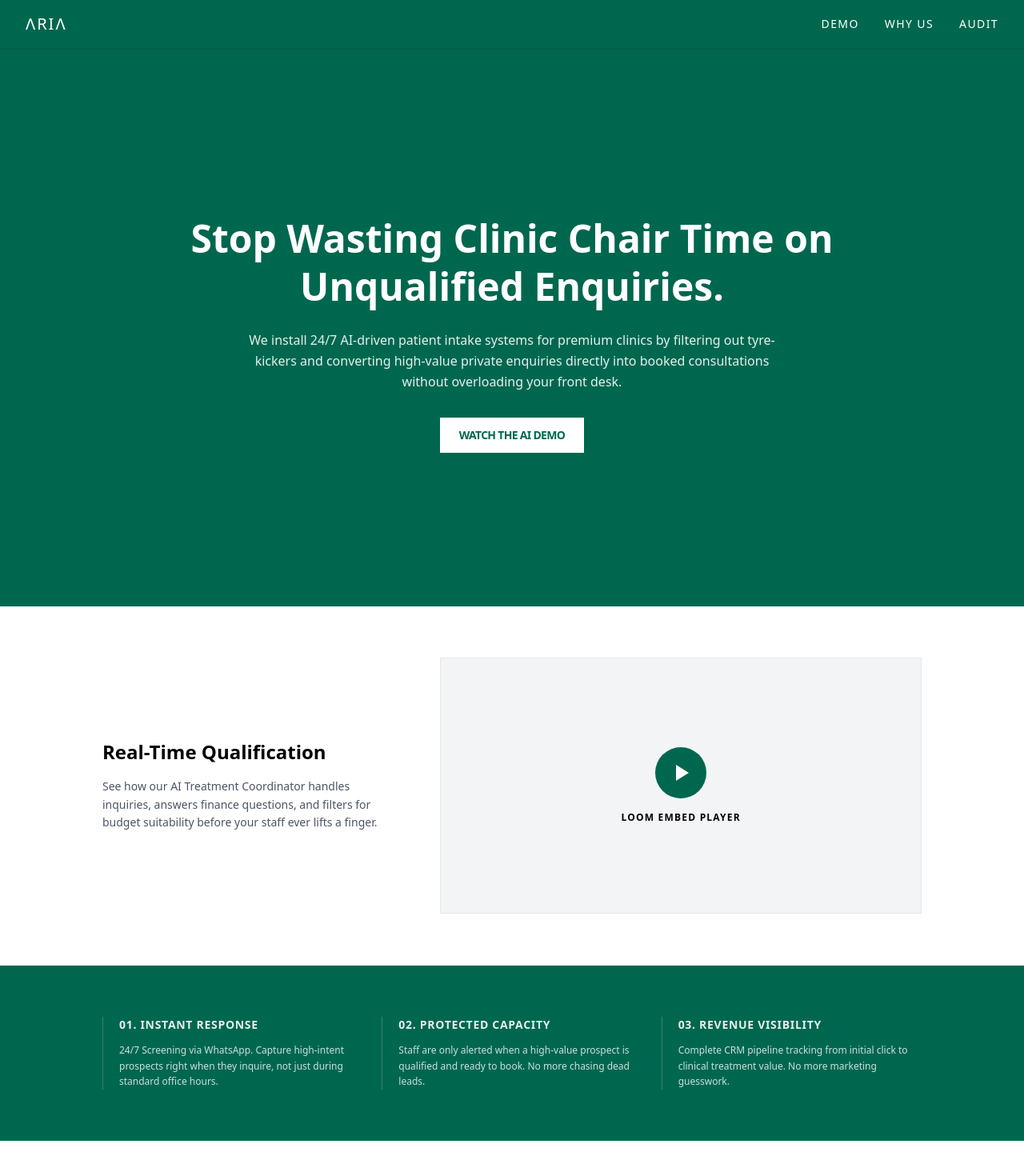
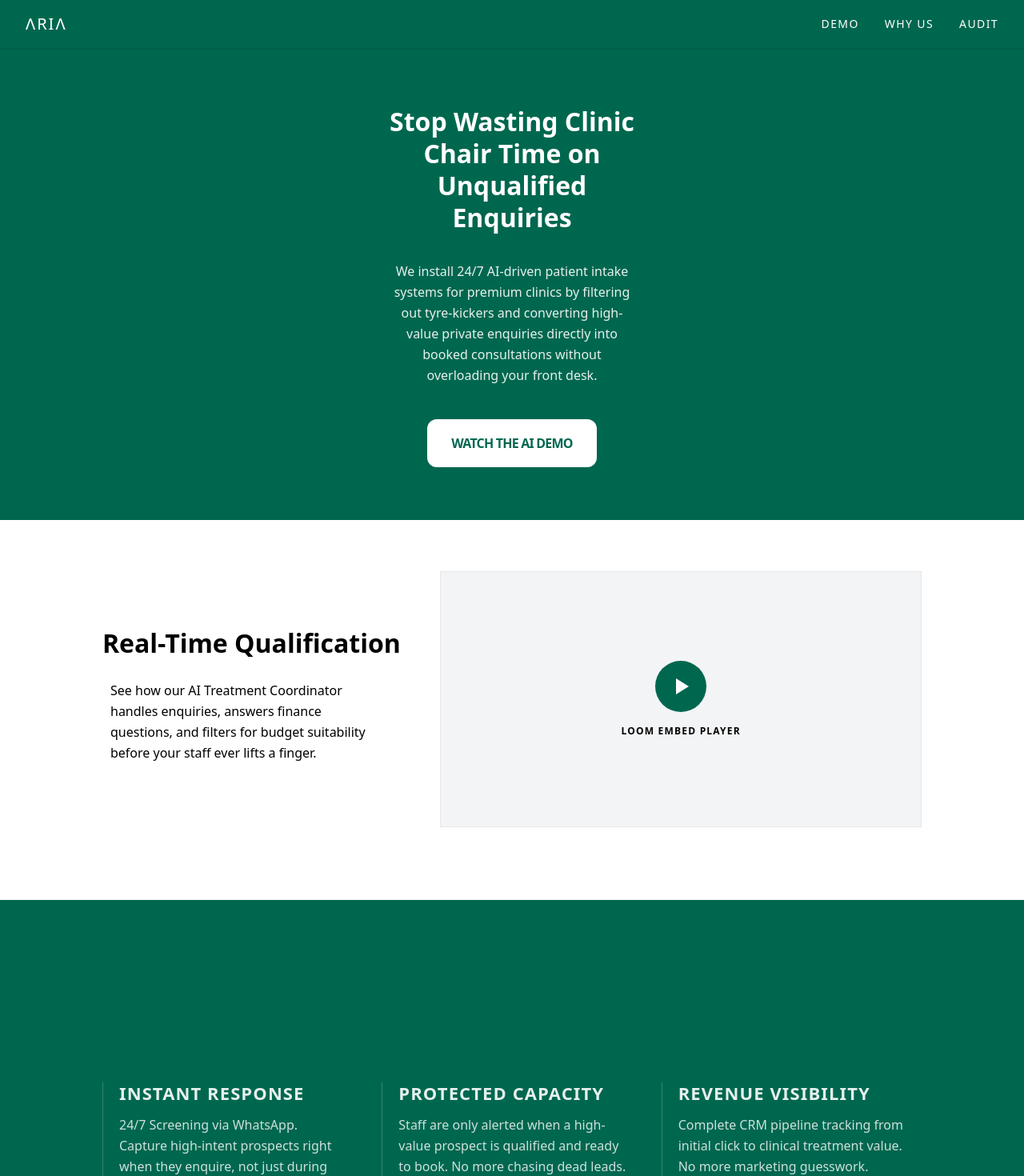
Before and after one commit to bogdan-911/Aria-Clinical, a Next.js app: page / in a window 1280 px wide. Shown: the top 1470 px of the page at 80% size. Built offline with nearby package versions, Linux system fonts and the light colour scheme.

Commit message:
Update page.tsx

```diff
--- a/app/page.tsx
+++ b/app/page.tsx
@@ -3,10 +3,10 @@ import Link from 'next/link';
 export default function Page() {
   return (
     <div className="min-h-screen bg-white">
-      {/* 2. FIXED HEADER */}
+      {/* FIXED HEADER */}
       <header className="fixed top-0 w-full z-50 bg-[#00674F] border-b border-emerald-800/50 flex items-center justify-between px-6 sm:px-8 h-[60px] shadow-sm">
         <div className="flex items-center gap-3">
-          <span className="font-light tracking-widest text-xl text-white">
+          <span className="font-normal tracking-widest text-xl text-white">
             ΛRIΛ
           </span>
         </div>
@@ -18,24 +18,24 @@ export default function Page() {
       </header>
 
       <main className="pt-[60px] bg-[#00674F]">
-        {/* 3. SECTION 1: THE ABOVE-THE-FOLD HOOK (Hero Section) */}
-        <section className="bg-[#00674F] text-white py-32 sm:py-40 lg:py-48 px-6 sm:px-8 flex flex-col justify-center text-center">
+        {/* SECTION 1: THE ABOVE-THE-FOLD HOOK (Hero Section) */}
+        <section className="bg-[#00674F] text-white pt-[80px] pb-[90px] h-[590px] px-6 sm:px-8 flex flex-col justify-center text-center">
           <div className="max-w-4xl mx-auto">
             <p className="text-[10px] sm:text-xs uppercase tracking-[0.3em] font-semibold mb-3 sm:mb-4 opacity-80">
             </p>
 
-            <h1 className="text-3xl sm:text-4xl lg:text-5xl font-bold leading-tight mb-4 sm:mb-6">
-              Stop Wasting Clinic Chair Time on Unqualified Enquiries.
+            <h1 className="text-[32px] font-bold leading-tight mb-4 sm:mb-6 pt-0 w-full max-w-[326px] mx-auto">
+              Stop Wasting Clinic Chair Time on Unqualified Enquiries
             </h1>
 
-            <p className="text-xs sm:text-sm lg:text-base opacity-90 max-w-2xl mx-auto mb-6 sm:mb-8 leading-relaxed">
+            <p className="text-base opacity-90 pl-0 pt-[10px] pb-[10px] w-full max-w-[300px] mx-auto mb-6 sm:mb-8 leading-relaxed">
               We install 24/7 AI-driven patient intake systems for premium clinics by filtering out tyre-kickers and converting high-value private enquiries directly into booked consultations without overloading your front desk.
             </p>
 
             <div className="mt-4 flex justify-center">
               <a
                 href="#demo"
-                className="inline-block bg-white text-[#00674F] text-xs sm:text-sm font-bold px-6 py-3 uppercase tracking-tighter hover:bg-gray-100 transition-colors"
+                className="inline-block bg-white text-[#00674F] font-bold uppercase tracking-tighter hover:bg-gray-100 transition-colors text-[16px] px-[30px] py-[18px] rounded-[12px] m-0"
               >
                  Watch the AI Demo
               </a>
@@ -43,15 +43,15 @@ export default function Page() {
           </div>
         </section>
 
-        {/* 4. SECTION 2: THE VIDEO ASSET (The Proof) */}
-        <section id="demo" className="bg-white py-16 px-6 sm:px-8 border-b border-gray-100">
+        {/* SECTION 2: THE VIDEO ASSET (The Proof) */}
+        <section id="demo" className="scroll-mt-[60px] bg-white pt-16 pb-[90px] px-6 sm:px-8 border-b border-gray-100">
           <div className="max-w-5xl mx-auto flex flex-col md:grid md:grid-cols-5 gap-8 items-center">
             <div className="md:col-span-2 text-center md:text-left">
-              <h2 className="text-xl sm:text-2xl font-bold mb-3 sm:mb-4 text-black text-balance">
+              <h2 className="text-[32px] font-bold mb-3 sm:mb-4 text-black text-balance leading-tight">
                 Real-Time Qualification
               </h2>
-              <p className="text-[11px] sm:text-xs lg:text-sm text-gray-600 leading-relaxed text-balance">
-                See how our AI Treatment Coordinator handles inquiries, answers finance questions, and filters for budget suitability before your staff ever lifts a finger.
+              <p className="text-[16px] text-black pt-[10px] pb-[10px] px-[10px] leading-relaxed text-balance">
+                See how our AI Treatment Coordinator handles enquiries, answers finance questions, and filters for budget suitability before your staff ever lifts a finger.
               </p>
             </div>
 
@@ -67,49 +67,49 @@ export default function Page() {
           </div>
         </section>
 
-        {/* 5. SECTION 3: THE "AGENCY TRAUMA" ANTIDOTE (The 3 Pillars) */}
-        <section id="why-us" className="bg-[#00674F] text-white py-16 px-6 sm:px-8">
+        {/* SECTION 3: THE "AGENCY TRAUMA" ANTIDOTE (The 3 Pillars) */}
+        <section id="why-us" className="scroll-mt-[60px] bg-[#00674F] text-white pt-[80px] pb-[80px] px-6 sm:px-8 h-[600px] flex flex-col justify-center">
           <div className="max-w-5xl mx-auto flex flex-col md:grid md:grid-cols-3 gap-8 md:gap-6">
             {/* Pillar 1 */}
             <div className="border-l border-white/20 pl-4 md:pl-5">
-              <h3 className="text-xs sm:text-sm font-bold uppercase tracking-wider mb-2 sm:mb-3 text-white/90">
-                01. Instant Response
+              <h3 className="text-[22px] font-bold uppercase tracking-wider mb-2 sm:mb-3 text-white/90 leading-tight">
+                Instant Response
               </h3>
-              <p className="text-[10px] sm:text-xs leading-relaxed opacity-80">
-                24/7 Screening via WhatsApp. Capture high-intent prospects right when they inquire, not just during standard office hours.
+              <p className="text-[16px] pr-[20px] leading-relaxed opacity-80">
+                24/7 Screening via WhatsApp. Capture high-intent prospects right when they enquire, not just during standard office hours.
               </p>
             </div>
 
             {/* Pillar 2 */}
             <div className="border-l border-white/20 pl-4 md:pl-5">
-              <h3 className="text-xs sm:text-sm font-bold uppercase tracking-wider mb-2 sm:mb-3 text-white/90">
-                02. Protected Capacity
+              <h3 className="text-[22px] font-bold uppercase tracking-wider mb-2 sm:mb-3 text-white/90 leading-tight">
+                Protected Capacity
               </h3>
-              <p className="text-[10px] sm:text-xs leading-relaxed opacity-80">
+              <p className="text-[16px] pr-[20px] leading-relaxed opacity-80">
                 Staff are only alerted when a high-value prospect is qualified and ready to book. No more chasing dead leads.
               </p>
             </div>
 
             {/* Pillar 3 */}
             <div className="border-l border-white/20 pl-4 md:pl-5">
-              <h3 className="text-xs sm:text-sm font-bold uppercase tracking-wider mb-2 sm:mb-3 text-white/90">
-                03. Revenue Visibility
+              <h3 className="text-[22px] font-bold uppercase tracking-wider mb-2 sm:mb-3 text-white/90 leading-tight">
+                Revenue Visibility
               </h3>
-              <p className="text-[10px] sm:text-xs leading-relaxed opacity-80">
+              <p className="text-[16px] pr-[20px] leading-relaxed opacity-80">
                 Complete CRM pipeline tracking from initial click to clinical treatment value. No more marketing guesswork.
               </p>
             </div>
           </div>
         </section>
 
-        {/* 6. SECTION 4: THE BOOKING MECHANISM */}
-        <section id="audit" className="bg-white py-20 px-6 sm:px-8 flex flex-col">
+        {/* SECTION 4: THE BOOKING MECHANISM */}
+        <section id="audit" className="scroll-mt-[60px] bg-white pt-[64px] pb-20 px-6 sm:px-8 flex flex-col">
           <div className="max-w-5xl mx-auto w-full flex flex-col md:flex-row gap-10 items-center">
             <div className="w-full md:w-1/3 text-center md:text-left">
-              <h2 className="text-2xl sm:text-3xl font-bold mb-3 sm:mb-4 text-black text-balance">
+              <h2 className="text-[32px] font-bold mb-3 sm:mb-4 text-black text-balance leading-tight">
                 Protect Your Clinic&apos;s Capacity
               </h2>
-              <p className="text-xs sm:text-sm text-gray-600 leading-relaxed text-balance">
+              <p className="text-[16px] text-black pt-[15px] px-[15px] leading-relaxed text-balance">
                 Book a 15-minute audit to see if the Aria Clinical framework fits your practice.
               </p>
             </div>
@@ -121,7 +121,7 @@ export default function Page() {
 
       </main>
 
-      {/* 7. FOOTER & COMPLIANCE */}
+      {/* FOOTER & COMPLIANCE */}
       <footer className="bg-[#00674F] text-white py-8 sm:py-10 px-6 sm:px-8 flex flex-col justify-center">
         <div className="max-w-5xl mx-auto w-full">
           <div className="flex flex-col sm:flex-row justify-between items-center mb-4 sm:mb-6 gap-4">
```
